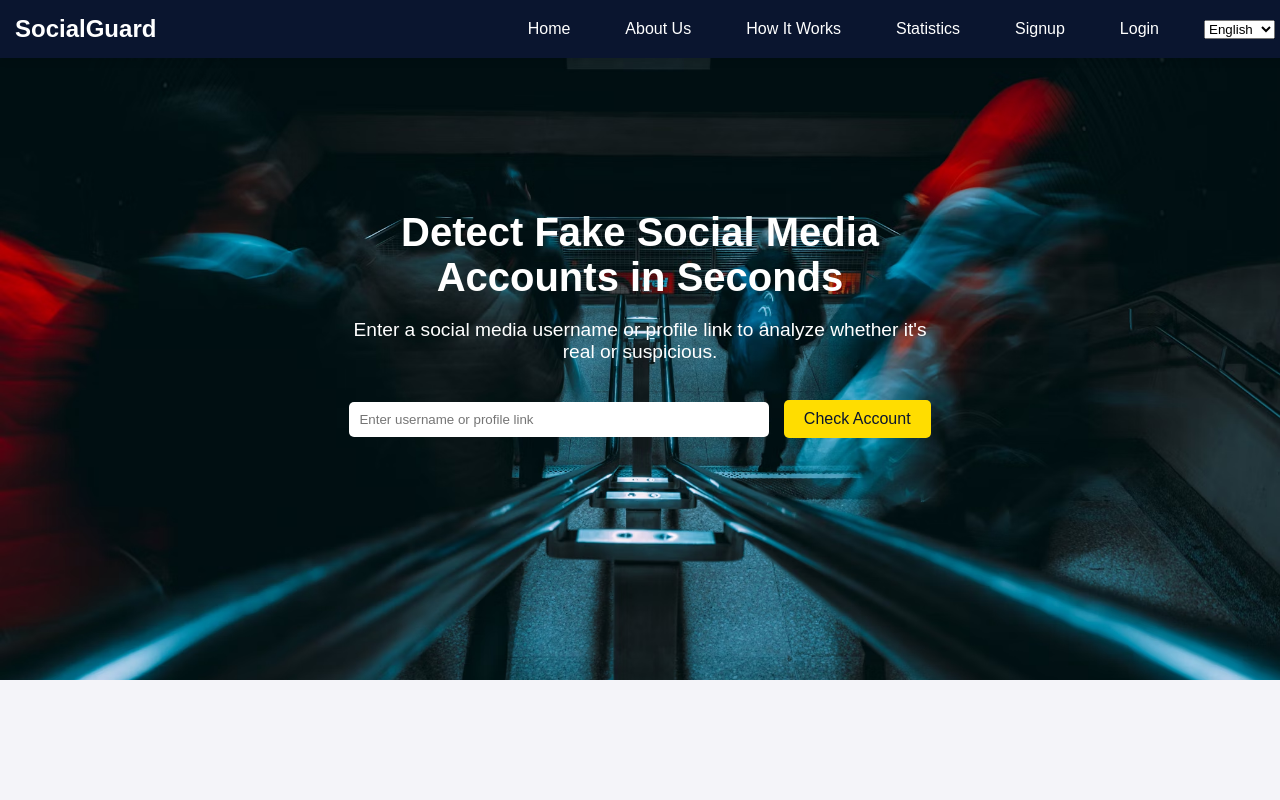
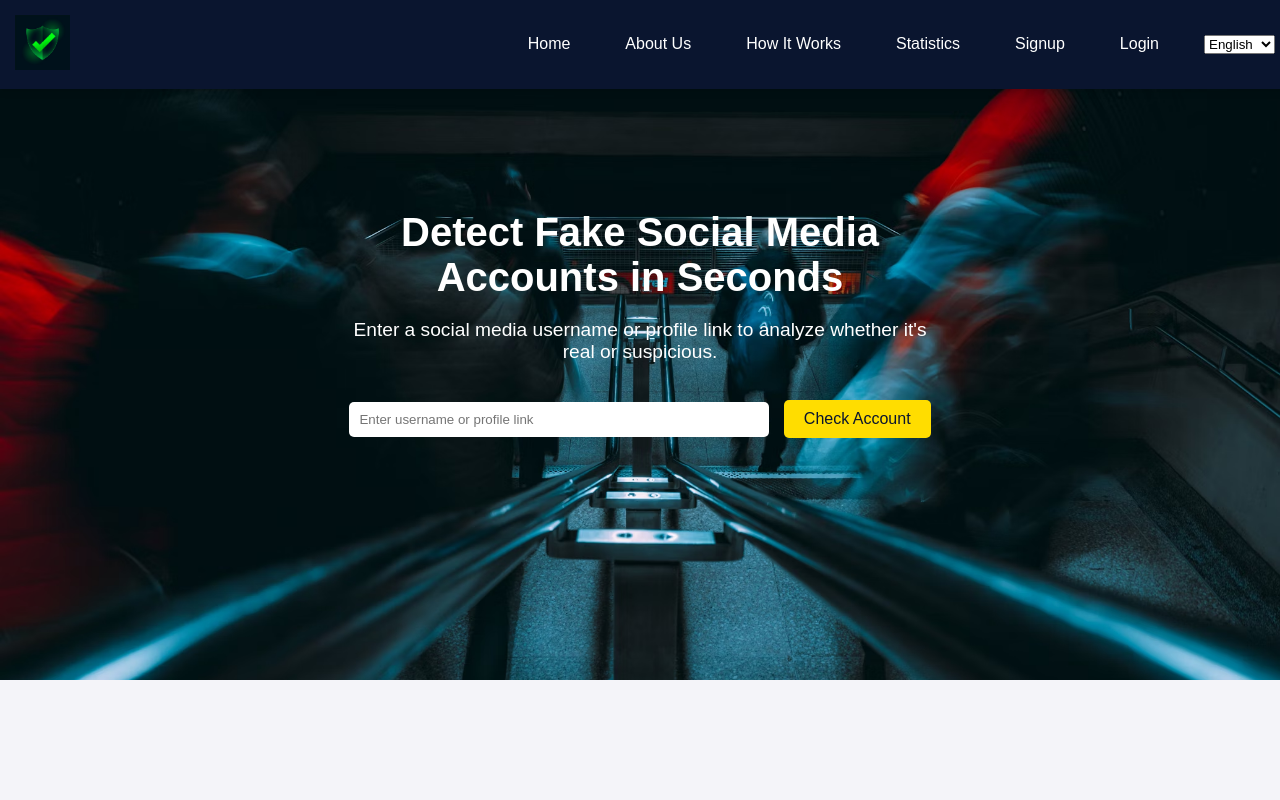
Before and after one commit to Arjungehlot552/SIH-2024, a plain HTML site: page index.html in a window 1280 px wide. Shown: the top 800 px of the page. Drawn offline with Linux system fonts and the light colour scheme.

Commit message:
some changes in css

```diff
--- a/index.html
+++ b/index.html
@@ -5,12 +5,15 @@
     <meta name="viewport" content="width=device-width, initial-scale=1.0">
     <title>SocialGuard</title>
     <link rel="stylesheet" href="style.css">
+    <link rel="logo" href="logo.avif">
     <link rel="stylesheet" href="https://cdnjs.cloudflare.com/ajax/libs/font-awesome/6.0.0-beta3/css/all.min.css">
 </head>
 <body>
     <header>
         <nav class="navbar">
-            <h1>SocialGuard</h1>
+            <a href="https://www.yourwebsite.com" class="logo-link">
+                <img src="logo.avif" alt="Website Logo" class="logo">
+            </a>
             <div class="hamburger" id="hamburger">
                 <div></div>
                 <div></div>
--- a/style.css
+++ b/style.css
@@ -198,6 +198,15 @@ button:hover {
 
 .stats h2 {
     margin-bottom: 40px;
+}
+
+.logo {
+    width: 55px;
+}
+
+.logo img {
+    width: 100%;
+    height: 50px;
 }
 
 .stat-cards {
```
Also changed, not shown: logo.avif (added).
